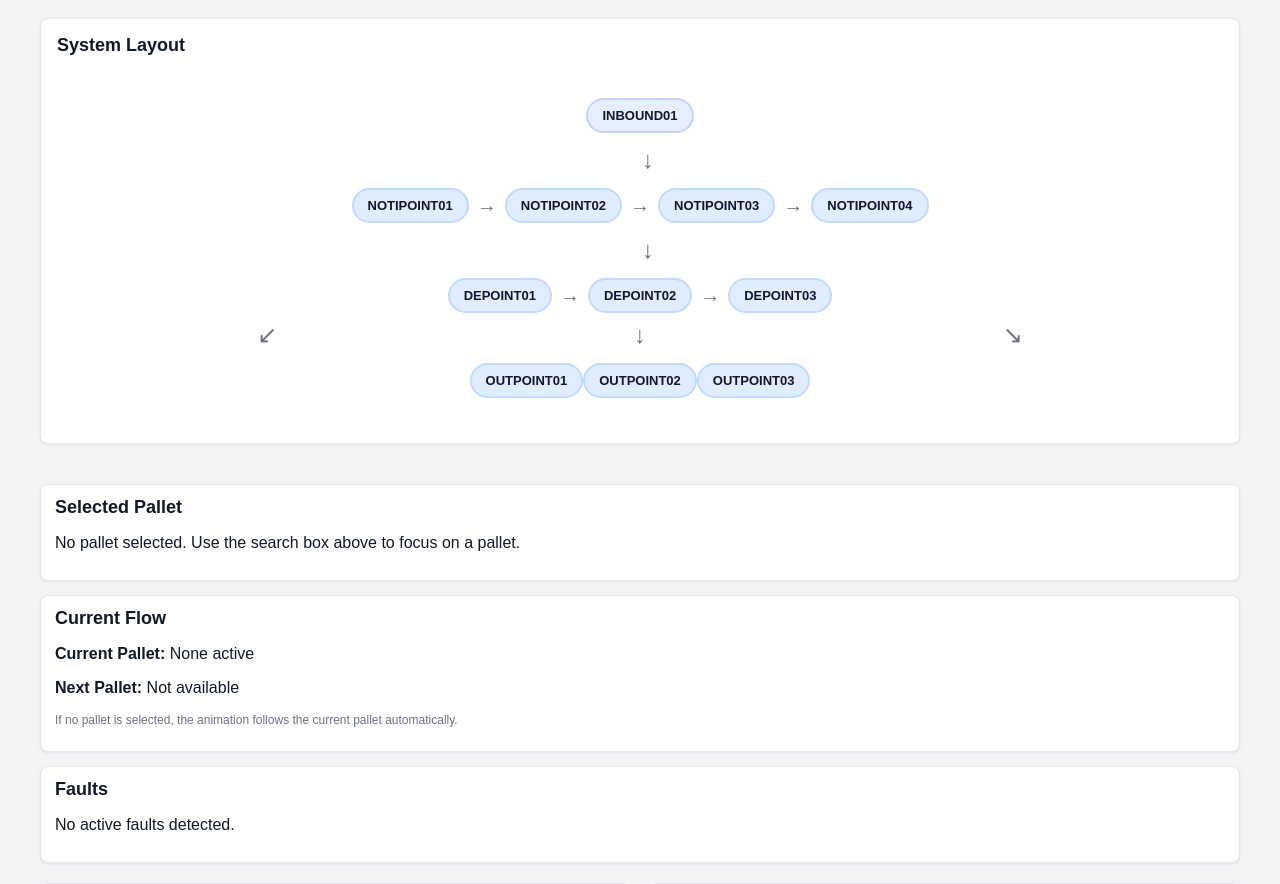
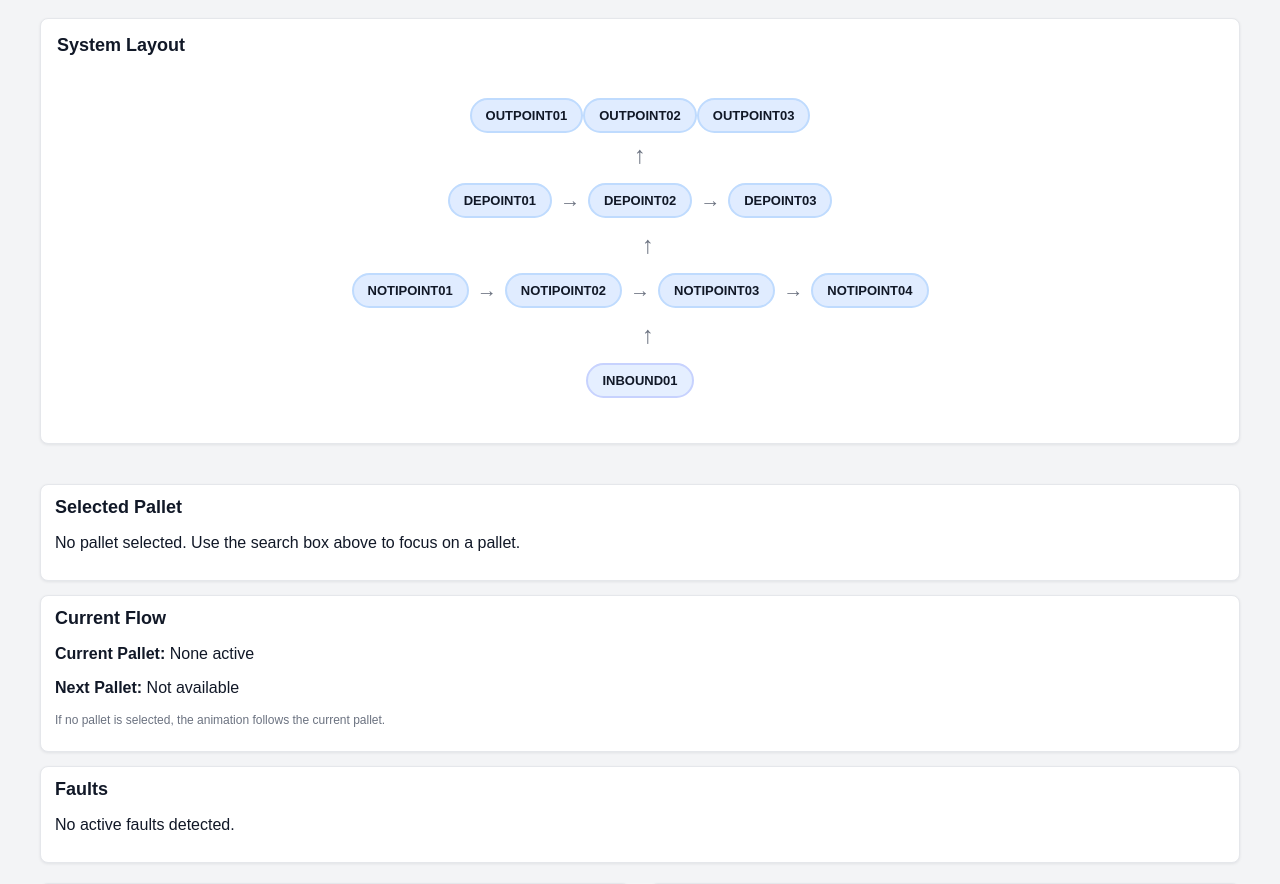
Before and after one commit to Zeesh212/Dematic-HackCamp, a Flask app: page / in a window 1280 px wide. Shown: the part 51-935 px from the top of the page. Run offline with Flask 3, Linux system fonts and the light colour scheme.

Commit message:
Refactor index.html for improved layout and functionality

```diff
--- a/Dematic_dashboard/templates/index.html
+++ b/Dematic_dashboard/templates/index.html
@@ -31,11 +31,27 @@
 
         <div id="sim-container">
 
-            <div class="row center">
-                <div class="node inbound" id="INBOUND01">INBOUND01</div>
+    <div class="row top">
+        <div class="node" id="OUTPOINT01">OUTPOINT01</div>
+        <div class="node" id="OUTPOINT02">OUTPOINT02</div>
+        <div class="node" id="OUTPOINT03">OUTPOINT03</div>
     </div>
 
-            <div class="arrow v">↓</div>
+    <div class="row arrow-row">
+        <div class="arrow v">↑</div>
+    </div>
+
+    <div class="row">
+        <div class="node" id="DEPOINT01">DEPOINT01</div>
+        <div class="arrow h">→</div>
+
+        <div class="node" id="DEPOINT02">DEPOINT02</div>
+        <div class="arrow h">→</div>
+
+        <div class="node" id="DEPOINT03">DEPOINT03</div>
+    </div>
+
+    <div class="arrow v">↑</div>
 
     <div class="row">
         <div class="node" id="NOTIPOINT01">NOTIPOINT01</div>
@@ -50,28 +66,10 @@
         <div class="node" id="NOTIPOINT04">NOTIPOINT04</div>
     </div>
 
-            <div class="arrow v">↓</div>
+    <div class="arrow v">↑</div>
 
-            <div class="row">
-                <div class="node" id="DEPOINT01">DEPOINT01</div>
-                <div class="arrow h">→</div>
-
-                <div class="node" id="DEPOINT02">DEPOINT02</div>
-                <div class="arrow h">→</div>
-
-                <div class="node" id="DEPOINT03">DEPOINT03</div>
-            </div>
-
-            <div class="row arrow-row">
-                <div class="arrow v">↙</div>
-                <div class="arrow v">↓</div>
-                <div class="arrow v">↘</div>
-            </div>
-
-            <div class="row">
-                <div class="node" id="OUTPOINT01">OUTPOINT01</div>
-                <div class="node" id="OUTPOINT02">OUTPOINT02</div>
-                <div class="node" id="OUTPOINT03">OUTPOINT03</div>
+    <div class="row center">
+        <div class="node inbound" id="INBOUND01">INBOUND01</div>
     </div>
 
 </div>
@@ -88,9 +86,9 @@
 
             {% if searched_id %}
                 <p><strong>Pallet ID:</strong> {{ searched_id }}</p>
-                <p><strong>Current Location:</strong> {{ current_location or "Unknown" }}</p>
-                <p><strong>Next Destination:</strong> {{ next_destination or "Unknown" }}</p>
-                <p><strong>Status:</strong> {{ status or "Unknown" }}</p>
+                <p><strong>Current Location:</strong> {{ current_location }}</p>
+                <p><strong>Next Destination:</strong> {{ next_destination }}</p>
+                <p><strong>Status:</strong> {{ status }}</p>
             {% else %}
                 <p>No pallet selected. Use the search box above to focus on a pallet.</p>
             {% endif %}
@@ -98,19 +96,17 @@
 
         <div class="panel">
             <h2>Current Flow</h2>
-            {% if current_pallet_id %}
-                <p><strong>Current Pallet:</strong> {{ current_pallet_id }}</p>
-            {% else %}
-                <p><strong>Current Pallet:</strong> None active</p>
-            {% endif %}
 
-            {% if next_pallet_id %}
-                <p><strong>Next Pallet:</strong> {{ next_pallet_id }}</p>
-            {% else %}
-                <p><strong>Next Pallet:</strong> Not available</p>
-            {% endif %}
+            <p><strong>Current Pallet:</strong>
+                {{ current_pallet_id or "None active" }}
+            </p>
+
+            <p><strong>Next Pallet:</strong>
+                {{ next_pallet_id or "Not available" }}
+            </p>
+
             <p class="panel-note">
-                If no pallet is selected, the animation follows the current pallet automatically.
+                If no pallet is selected, the animation follows the current pallet.
             </p>
         </div>
 
@@ -133,13 +129,7 @@
                                 <td>{{ f.timestamp }}</td>
                                 <td>{{ f.event }}</td>
                                 <td>
-                                    {% if f.to %}
-                                        {{ f.to }}
-                                    {% elif f.from %}
-                                        {{ f.from }}
-                                    {% else %}
-                                        -
-                                    {% endif %}
+                                    {% if f.to %}{{ f.to }}{% elif f.from %}{{ f.from }}{% else %}-{% endif %}
                                 </td>
                                 <td>{{ f.pallet or "-" }}</td>
                             </tr>
@@ -232,7 +222,7 @@
                             <tr>
                                 <td>{{ p.pallet }}</td>
                                 <td>{{ p.status }}</td>
-                            <td>{{ p.current_location or "-" }}</td>
+                                <td>{{ p.current_location }}</td>
                                 <td>{{ p.next_destination or "-" }}</td>
                             </tr>
                         {% endfor %}
@@ -248,10 +238,45 @@
 
 </main>
 
+
 <script>
-    setInterval(function () {
-        window.location.reload();
-    }, 10000);
+
+function clearMultiHighlights() {
+    document.querySelectorAll("[class*='palcol-']").forEach(el => {
+        el.classList.remove(...el.classList);
+        el.classList.add("node");
+    });
+}
+
+async function updateAllPalletPositions() {
+    try {
+        const res = await fetch("/all_pallet_positions");
+        if (!res.ok) return;
+
+        const data = await res.json();
+
+        clearMultiHighlights();
+
+        let colourIndex = 1;
+
+        for (const palletId in data) {
+            const loc = data[palletId];
+            const node = document.getElementById(loc);
+            if (!node) continue;
+
+            const colClass = "palcol-" + (colourIndex % 12);
+            node.classList.add(colClass);
+
+            colourIndex++;
+        }
+
+    } catch (err) {
+        console.error("Position update failed", err);
+    }
+}
+
+setInterval(updateAllPalletPositions, 2000);
+updateAllPalletPositions();
 
 function clearAllHighlights() {
     document.querySelectorAll(".node").forEach(n => n.classList.remove("active"));
@@ -287,12 +312,13 @@
         }
         step();
     } catch (err) {
-            console.error("Simulation update failed", err);
+        console.error("Animation failed", err);
     }
 }
 
 setInterval(updateSimulation, 5000);
 updateSimulation();
+
 </script>
 
 </body>
```
Lines whose indentation alone changed are shown as unchanged.
